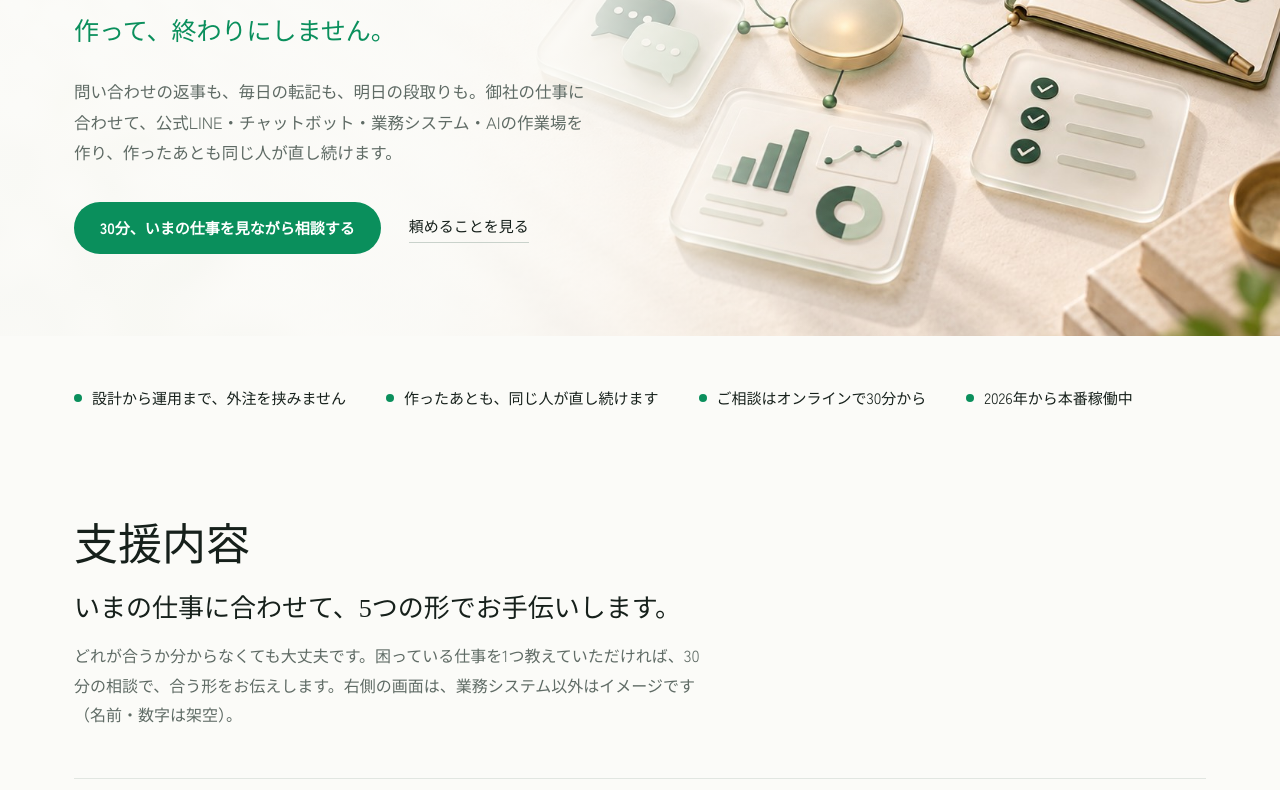
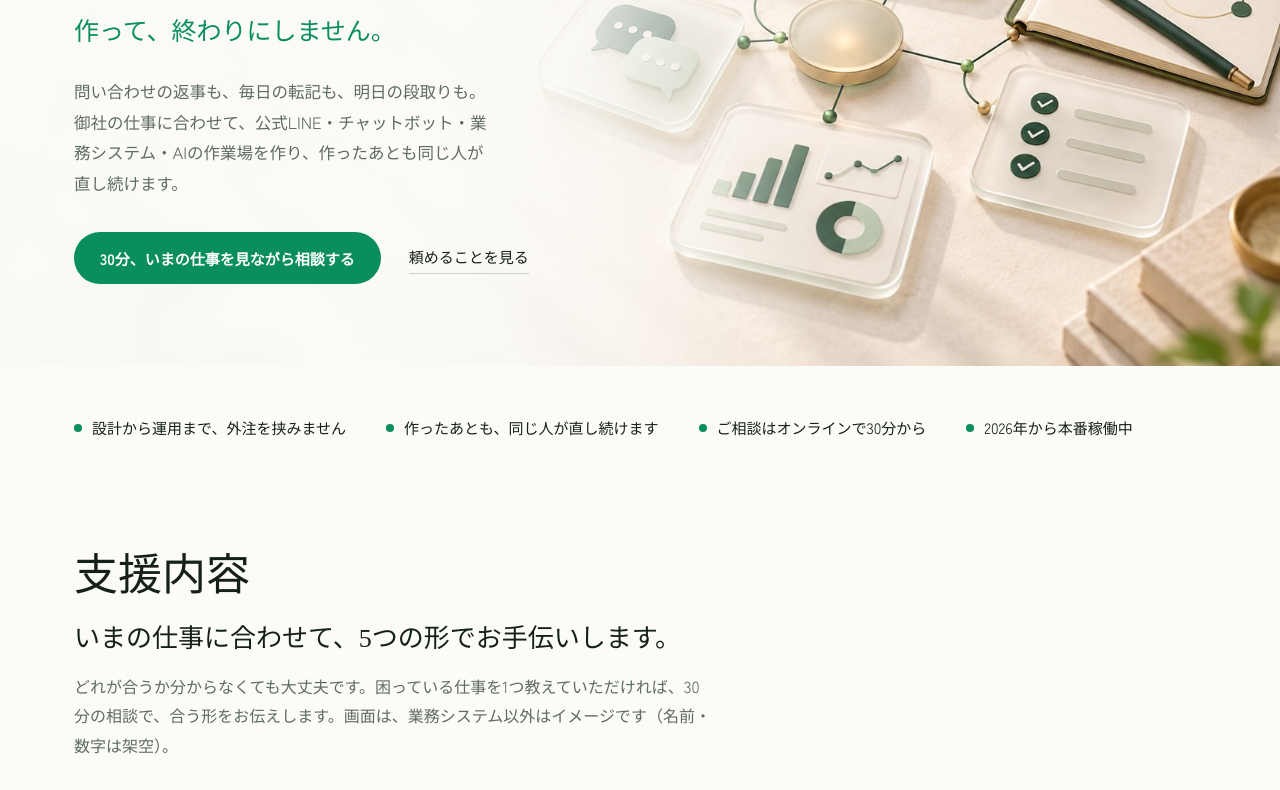
Before and after one commit to tr-1103/daeg-dev, a plain HTML site: page index.html in a window 1280 px wide. Shown: the part 400-1190 px from the top of the page. Drawn offline with Linux system fonts and the light colour scheme; a web font is replaced by a local one.

Commit message:
ヒーローの説明文と背景画像の重なりをなくす
説明文を25文字幅に狭め、文と画像を縦に並べる切り替えを1099px以下に上げた。
1600pxより広い画面では背景画像を右寄せ・幅1600pxで止め、1390px以上は見出しを3行にそろえた。
支援内容の説明の「右側の画面は」を「画面は」に。

Co-Authored-By: Claude Opus 5.5 <noreply@anthropic.com>

```diff
--- a/index.html
+++ b/index.html
@@ -69,13 +69,21 @@
     .hero-bg img{display:block;width:100%;height:100%;object-fit:cover;object-position:center center}
     .hero-grid{position:relative;z-index:1;width:100%;padding-block:82px}
     .hero-text{max-width:520px;min-width:0}
-    @media (max-width:960px){
+    .hero .lead{max-width:25em}
+    /* 見出しの文字が最大（50px）になる幅から、1行に「AIに任せる働き方へ。」が収まるよう、文の列を少し広げる（説明文は25emのまま） */
+    @media (min-width:1390px){ .hero-text{max-width:560px} }
+    /* 1600pxより広い画面：画像を右に寄せて幅を1600pxで止め、左端をぼかす（被写体が見出しの側へ寄ってこないように） */
+    @media (min-width:1601px){
+      .hero-bg{left:auto;right:0;width:1600px;-webkit-mask-image:linear-gradient(90deg,transparent 0,#000 30%);mask-image:linear-gradient(90deg,transparent 0,#000 30%)}
+    }
+    @media (max-width:1099px){
       .hero{align-items:start;min-height:900px}
       .hero::after{background:linear-gradient(180deg,rgba(251,251,248,1) 0%,rgba(251,251,248,1) 46%,rgba(251,251,248,.9) 54%,rgba(251,251,248,.2) 69%,rgba(251,251,248,0) 82%)}
       .hero-bg{inset:auto 0 0;height:52%}
       .hero-bg img{object-position:68% center}
       .hero-grid{padding-top:54px;padding-bottom:440px}
       .hero-text{max-width:650px}
+      .hero .lead{max-width:36em}
     }
     @media (max-width:520px){
       .hero{min-height:850px}
@@ -380,7 +388,7 @@
       <div class="wrap">
         <h2>支援内容</h2>
         <p class="catch"><span class="nb">いまの仕事に合わせて、</span><span class="nb">5つの形で</span><span class="nb">お手伝いします。</span></p>
-        <p class="sl">どれが合うか分からなくても大丈夫です。困っている仕事を1つ教えていただければ、30分の相談で、合う形をお伝えします。右側の画面は、業務システム以外はイメージです（名前・数字は架空）。</p>
+        <p class="sl">どれが合うか分からなくても大丈夫です。困っている仕事を1つ教えていただければ、30分の相談で、合う形をお伝えします。画面は、業務システム以外はイメージです（名前・数字は架空）。</p>
         <div class="svc">
           <article id="svc-line">
             <div class="txt">
```
